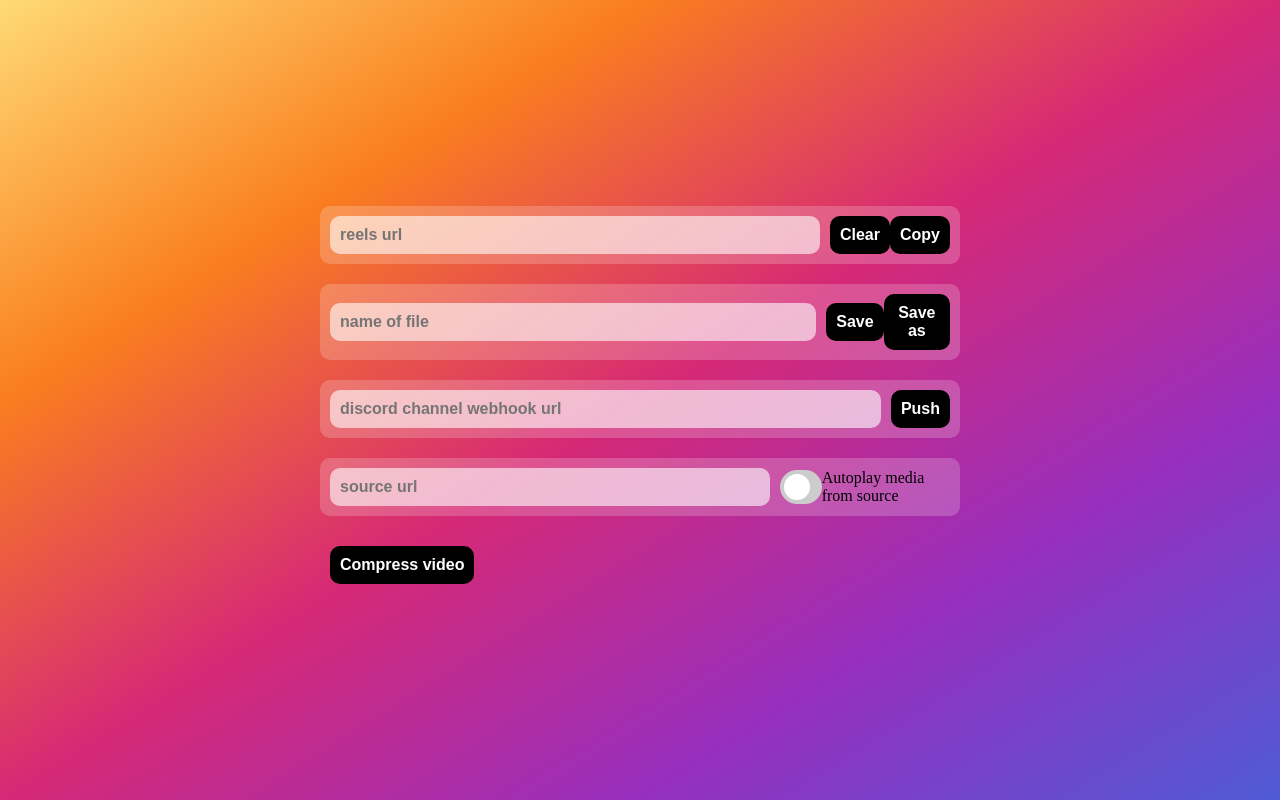
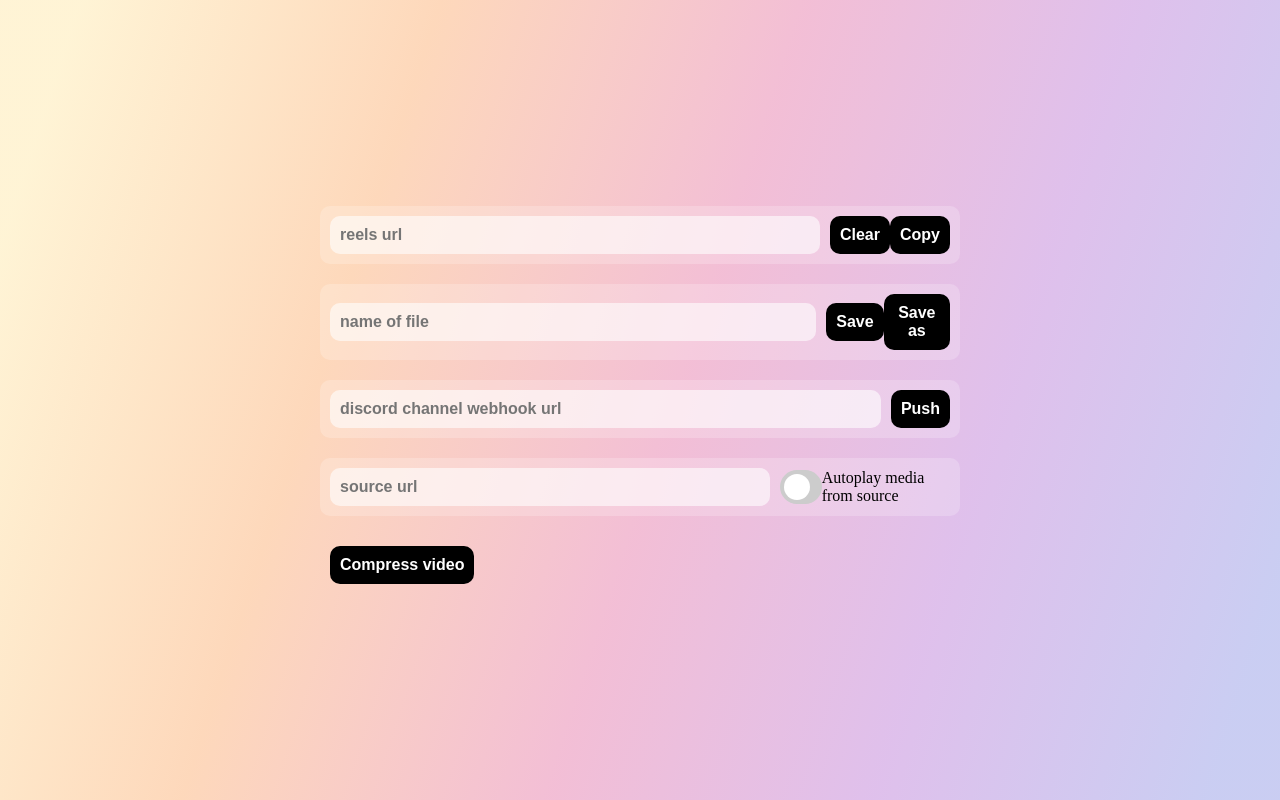
Before and after one commit to el3mentry/IG-Fetch, a Next.js app: page / in a window 1280 px wide. Built offline with nearby package versions, Linux system fonts and the light colour scheme.

Commit message:
page background changed

```diff
--- a/styles/globals.css
+++ b/styles/globals.css
@@ -5,7 +5,7 @@
 }
 
 body {
-  background: linear-gradient(to bottom right, #feda75, #fa7e1e, #d62976, #962fbf, #4f5bd5) fixed;
+  background: linear-gradient(108deg, rgba(254, 218, 117, 0.30) 5.21%, rgba(250, 126, 30, 0.30) 28.65%, rgba(214, 41, 118, 0.30) 52.6%, rgba(150, 47, 191, 0.30) 73.44%, rgba(79, 91, 213, 0.30) 95.31%);
   display: flex;
   justify-content: center;
   align-items: center;
```
